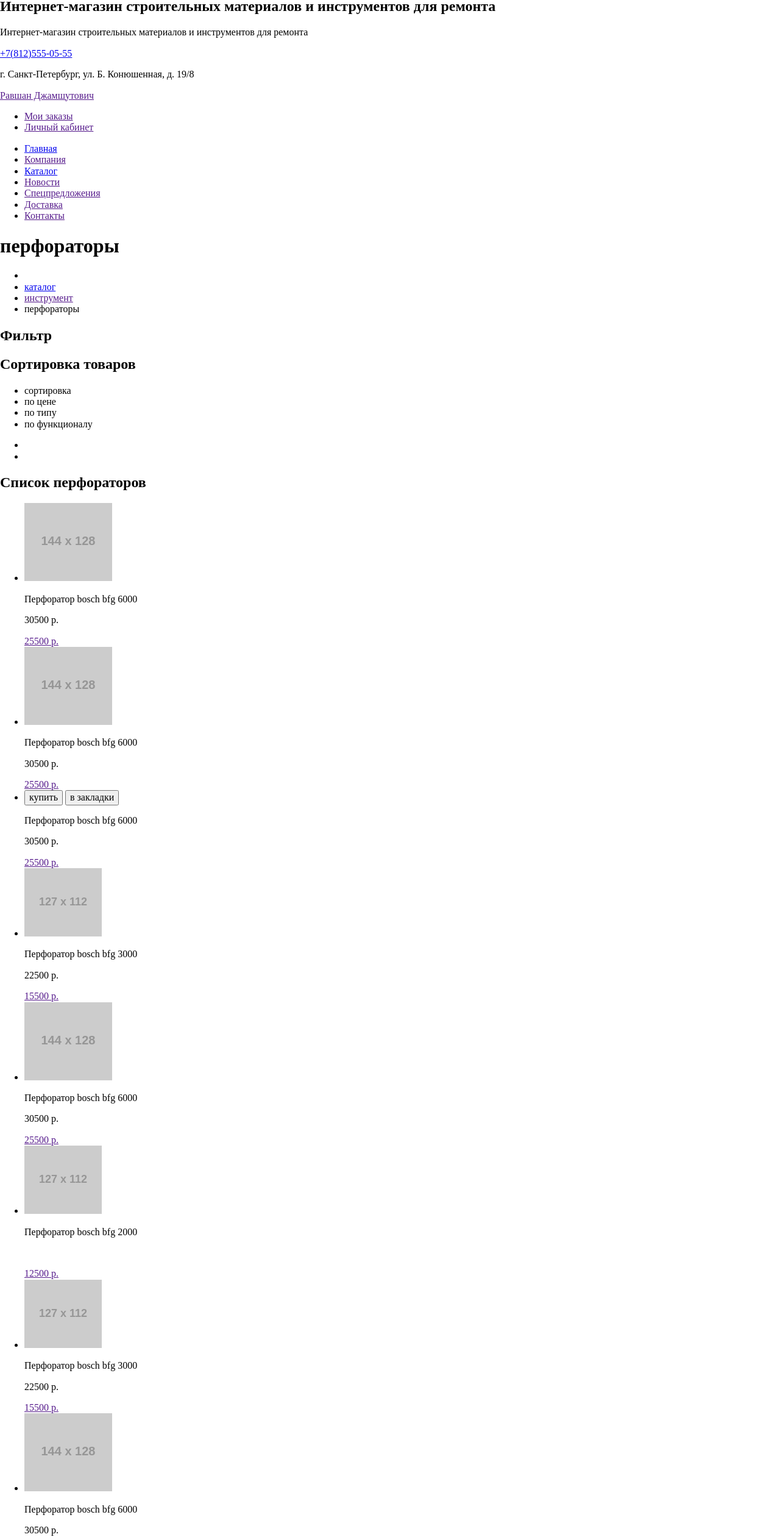
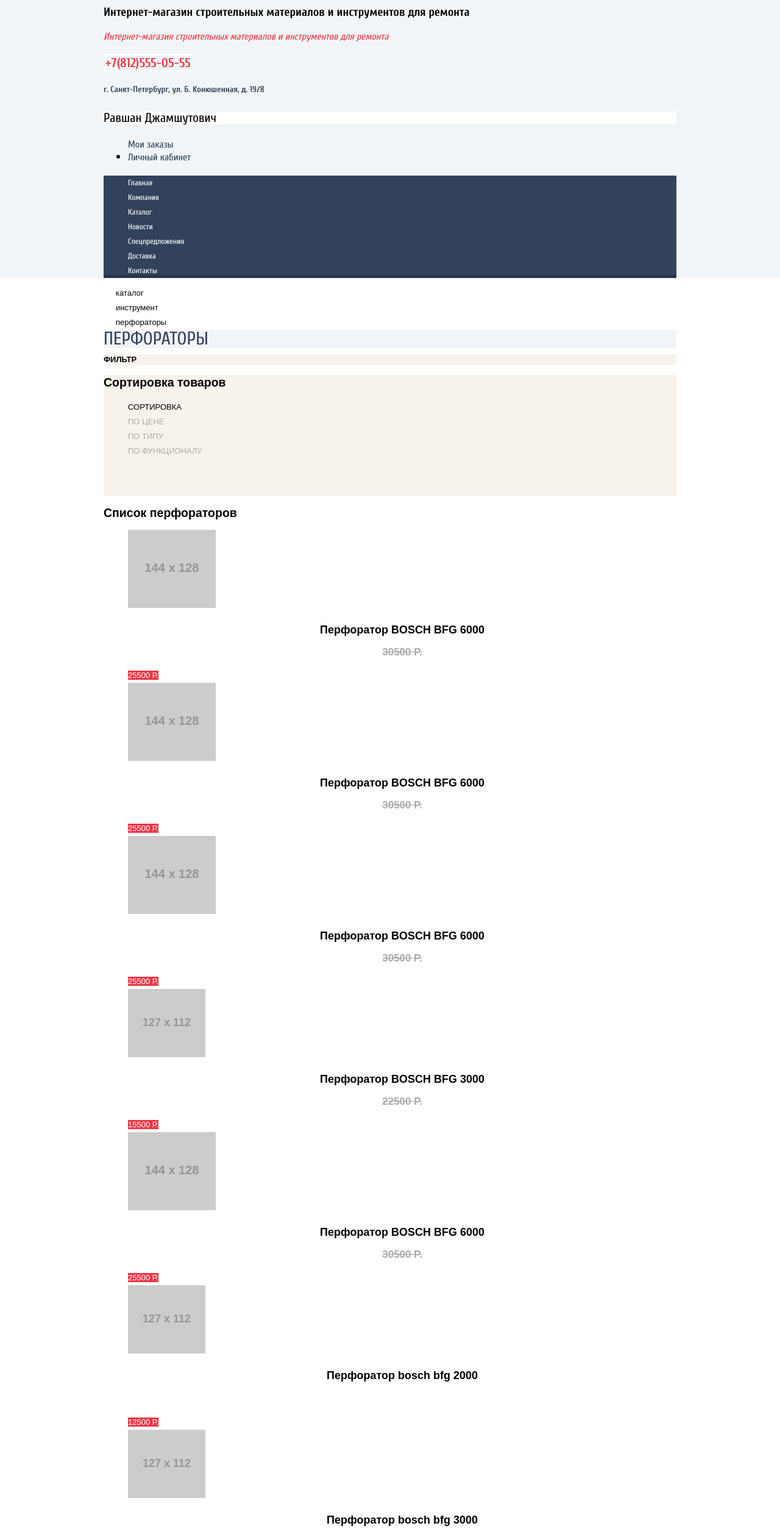
Before and after one commit to Tim1331/1464733-technomart-29, a plain HTML site: page catalog.html in a window 1280 px wide. Shown: the part 180-2701 px from the top of the page at 61% size. Drawn offline with Linux system fonts and the light colour scheme; placeholder pictures from the web are drawn by us; a web font is replaced by a local one.

Commit message:
Ьазовая стилизация catalog.html

```diff
--- a/catalog.html
+++ b/catalog.html
@@ -1,10 +1,10 @@
 <!DOCTYPE html>
-<html lang="ru">
+<html class="page" lang="ru">
   <head>
     <meta charset="utf-8">
 	<title>Техномарт</title>
 	<link rel="stylesheet" href="css/normalize.css">
-	<link rel="styleshhet" href="css/style.css">
+	<link rel="stylesheet" href="css/style.css">
   </head>
   <body class="page-body">
 	<header class="header-main">
@@ -39,8 +39,8 @@
 					<a href="" class="exit"></a>
 				</p>
 				<ul class="btn-list">
-					<li><a class="btn-item" href="">Мои заказы</a></li>
-					<li><a class="btn-item" href="">Личный кабинет</a></li>
+					<li class="btn-item"><a href="">Мои заказы</a></li>
+					<li class="btn-item"><a href="">Личный кабинет</a></li>
 				</ul>
 			</div>
 			<nav class="navigation-main">
@@ -58,7 +58,6 @@
 	  </section>
     </header>
 	<main class="page-main main-content">
-			<h1 class="container">перфораторы</h1>
 			<ul class="beard-list container">
 				<li class="beard-item">
 					<a href="index.html" class="home-icon"></a>
@@ -73,15 +72,16 @@
 					перфораторы
 				</li>
 			</ul>
+			<h1 class="heading bg container">перфораторы</h1>
 		<section class="products container">
 			<div class="filter">
 				<h2 class="title-fon">Фильтр</h2>
 				<!--Здесь будет форма фильтра-->
 			</div>
 			<div class="header-sort">
-				<h2 class="hidden"placement>Сортировка товаров</h2>
+				<h2 class="hidden placement">Сортировка товаров</h2>
 				<ul class="sort-list">
-						<li class="title-fon">сортировка</li>
+						<li class="sort-item">сортировка</li>
 						<li class="sort-item">по цене</li>
 						<li class="sort-item">по типу</li>
 						<li class="sort-item">по функционалу</li>
@@ -93,127 +93,126 @@
 			</div>
 			<div class="choise-products">
 				<h2 class="hidden placement">Список перфораторов</h2>
-				<ul class="products-list">
-					<li class="produts-item">
+				<ul class="hit-products-list">
+					<li class="hit-produts-item">
 						<img src="https://via.placeholder.com/144x128" alt="Перфоратор BOSCH BFG 6000" width="144" height="128">
-						<p>Перфоратор <span>bosch bfg 6000</span></p>
-						<p>30500 р.</p>
-						<a href="">25500 р.</a>
+						<p class="title-product">Перфоратор <span class="registr">bosch bfg 6000</span></p>
+						<p class="through">30500 р.</p>
+						<a class="button arrow-btn"href="">25500 р.</a>
 					</li>
-					<li>
+					<li class="hit-produts-item">
 						<img src="https://via.placeholder.com/144x128" alt="Перфоратор BOSCH BFG 6000" width="144" height="128">
-						<p>Перфоратор <span>bosch bfg 6000</span></p>
-						<p>30500 р.</p>
-						<a href="">25500 р.</a>
+						<p class="title-product">Перфоратор <span class="registr">bosch bfg 6000</span></p>
+						<p class="through">30500 р.</p>
+						<a class="button arrow-btn"href="">25500 р.</a>
 					</li>
-					<li>
-						<button type="button">купить</button>
-						<button type="button">в закладки</button>
-						<p>Перфоратор <span>bosch bfg 6000</span></p>
-						<p>30500 р.</p>
-						<a href="">25500 р.</a>
+					<li class="hit-produts-item">
+						<img src="https://via.placeholder.com/144x128" alt="Перфоратор BOSCH BFG 6000" width="144" height="128">
+						<p class="title-product">Перфоратор <span class="registr">bosch bfg 6000</span></p>
+						<p class="through">30500 р.</p>
+						<a class="button arrow-btn"href="">25500 р.</a>
 					</li>
-					<li>
+					<li class="hit-produts-item">
 						<img src="https://via.placeholder.com/127x112" alt="Перфоратор BOSCH BFG 3000" width="127" height="112">
-						<p>Перфоратор <span>bosch bfg 3000</span></p>
-						<p>22500 р.</p>
-						<a href="">15500 р.</a>
+						<p class="title-product">Перфоратор <span class="registr">bosch bfg 3000</span></p>
+						<p class="through">22500 р.</p>
+						<a class="button arrow-btn"href="">15500 р.</a>
 					</li>
-					<li>
+					<li class="hit-produts-item">
 						<img src="https://via.placeholder.com/144x128" alt="Перфоратор BOSCH BFG 6000" width="144" height="128">
-						<p>Перфоратор <span>bosch bfg 6000</span></p>
-						<p>30500 р.</p>
-						<a href="">25500 р.</a>
+						<p class="title-product">Перфоратор <span class="registr">bosch bfg 6000</span></p>
+						<p class="through">30500 р.</p>
+						<a class="button arrow-btn"href="">25500 р.</a>
 					</li>
-					<li>
+					<li class="hit-produts-item">
 						<img src="https://via.placeholder.com/127x112" alt="Перфоратор BOSCH BFG 2000" width="127" height="112">
-						<p>Перфоратор <span>bosch bfg 2000</span></p>
+						<p class="title-product">Перфоратор <span>bosch bfg 2000</span></p>
 						<p>&nbsp;</p>
-						<a href="">12500 р.</a>
+						<a class="button arrow-btn"href="">12500 р.</a>
 					</li>
-					<li>
+					<li class="hit-produts-item">
 						<img src="https://via.placeholder.com/127x112" alt="Перфоратор BOSCH BFG 3000" width="127" height="112">
-						<p>Перфоратор <span>bosch bfg 3000</span></p>
-						<p>22500 р.</p>
-						<a href="">15500 р.</a>
+						<p class="title-product">Перфоратор <span>bosch bfg 3000</span></p>
+						<p class="through">22500 р.</p>
+						<a class="button arrow-btn"href="">15500 р.</a>
 					</li>
-					<li>
+					<li class="hit-produts-item">
 						<img src="https://via.placeholder.com/144x128" alt="Перфоратор BOSCH BFG 6000" width="144" height="128">
-						<p>Перфоратор <span>bosch bfg 6000</span></p>
-						<p>30500 р.</p>
-						<a href="">25500 р.</a>
+						<p class="title-product">Перфоратор <span>bosch bfg 6000</span></p>
+						<p class="through">30500 р.</p>
+						<a class="button arrow-btn"href="">25500 р.</a>
 					</li>
-					<li>
+					<li class="hit-produts-item">
 						<img src="https://via.placeholder.com/127x112" alt="Перфоратор BOSCH BFG 2000" width="127" height="112">
-						<p>Перфоратор <span>bosch bfg 2000</span></p>
+						<p class="title-product">Перфоратор <span class="registr">bosch bfg 2000</span></p>
 						<p>&nbsp;</p>
-						<a href="">12500 р.</a>
+						<a class="button arrow-btn"href="">12500 р.</a>
 					</li>
 				</ul>
-				<ul>
-					<li>
+				<ul class="pagination-list">
+					<li class="pagination-item">
 						<a href="">1</a>
 					</li>
-					<li>
+					<li class="pagination-item">
 						<a>2</a>
 					</li>
-					<li>
+					<li class="pagination-item">
 						<a href="">3</a>
 					</li>
-					<li>
+					<li class="pagination-item">
 						<a href="">следующая</a>
 					</li>
 				</ul>
 				</div>
 			</section>
-			<section>
-				<h2>пара слов о перфораторах</h2>
-				<p>
+			<section class="info">
+				<h2 class=" heading-black container">пара слов о перфораторах</h2>
+				<p class="container">
 				Перфоратор — универсальный строительный инструмент. Предназначен для сверления и долбления отверстий в кирпиче, бетоне и камне.
 				Существуют электромеханические и пневматические перфораторы. Современные модели могут выполнять функции дрели, шуруповерта и отбойного молотка.
 				В ассортиментном ряду есть выбор «трехрежимников»: в одном устройстве будут совмещены отбойный молоток и ударная дрель.
 				</p>
 			</section>
 	</main>
-	<footer>
-		<section>
-			<div>
-				<h2>ТЕХНОМАРТ</h2>
-				<a href="">техномарт</a>
+	<footer class="page-footer footer-main">
+		<section class="footer-top">
+			<div class="container">
+				<h2 class="hidden placement">ТЕХНОМАРТ</h2>
+				<a class="footer-logo" href=""><img src="" alt="ТЕХНОМАРТ" width="220" height="68"></a>
 				<p>г. Санкт-Петербург, ул. Б. Конюшенная, д. 19/8 +7 (812) 555-05-55</p>
-				<nav>
-					<ul>
-						<li><a href="">Компания</a></li>
-						<li><a href="">Новости</a></li>
-						<li><a href="">Каталог</a></li>
-						<li><a href="">Доставка</a></li>
-						<li><a href="">Контакты</a></li>
+				<div class="footer-navigation">
+					<ul class="footer-navigation-top-list">
+						<li class="footer-navigation-top-item"><a href="">Компания</a></li>
+						<li class="footer-navigation-top-item"><a href="">Новости</a></li>
+						<li class="footer-navigation-top-item"><a href="">Каталог</a></li>
+						<li class="footer-navigation-top-item"><a href="">Доставка</a></li>
+						<li class="footer-navigation-top-item"><a href="">Контакты</a></li>
 					</ul>
-					<ul>
-						<li><a href="">Материалы</a></li>
-						<li><a href="">Техника</a></li>
-						<li><a href="">Инструмент</a></li>
-						<li><a href="">Спецпредложения</a></li>
+					<ul class="footer-navigation-bottom-list">
+						<li class="footer-navigation-bottom-item"><a href="">Материалы</a></li>
+						<li class="footer-navigation-bottom-item"><a href="">Техника</a></li>
+						<li class="footer-navigation-bottom-item"><a href="">Инструмент</a></li>
+						<li class="footer-navigation-bottom-item"><a href="">Спецпредложения</a></li>
 					</ul>
-				</nav>
+				</div>
 			</div>
 		</section>
-		<section>
-			<div>
-				<h2>Компания &laquo;Техномарт&raquo;</h2>
+		<section class="footer-bottom">
+			<div class="container">
+				<h2 class="hidden placement">Компания &laquo;Техномарт&raquo;</h2>
 				<p>&copy; 2010–2019 Компания &laquo;Техномарт&raquo; Все права защищены</p>
-				<p>
+				<p class="footer-bottom-icon">
 					<a href="">Вконтакте</a>
 					<a href="">Фейсбук</a>
 					<a href="">Инстаграм</a>
 				</p>
 				<p>
 					Обратная связь:
-					<a href="mailto:mail@htmlacademy.ru">mail@htmlacademy.ru</a>
+					<a class="color-brulle" href="mailto:mail@htmlacademy.ru">mail@htmlacademy.ru</a>
 				</p>
 				<p>
 					Разработано -
-					<a href="https://htmlacademy.ru/intensive/htmlcss">htmlacademy.ru</a>
+					<a class="color-brulle" href="https://htmlacademy.ru/intensive/htmlcss">htmlacademy.ru</a>
 				</p>
 			</div>
 		</section>
--- a/css/style.css
+++ b/css/style.css
@@ -89,7 +89,8 @@
        --basic-product-border: #EAEAEA;
        --basic-footer-adress: #F3F7F9;
        --basic-hover-delivery: #405069;
-
+       --basic-section-fon: rgba(0, 0, 0, 0.0001);
+       --basic-linen: #F7F3EC;
   }
 /* Global*/
 body {
@@ -98,7 +99,7 @@ body {
      padding: 0;
      font-size: 13px;
      line-height: 24px;
-     font-family: 'PT Sans', Verdana, sans-serif;
+     font-family: 'PT Sans', Arial, sans-serif;
      font-style: normal;
      font-weight: normal;
      color: var(--basic-black);
@@ -350,6 +351,7 @@ color: var(--basic-through);
 }
 .registr {
      text-transform: uppercase;
+     font-family: 'PT Sans', Arial, sans-serif;
 }
 
 .arrow-btn {
@@ -515,3 +517,91 @@ text-transform: uppercase;
 .color-brulle {
      color: var(--basic-brulee);
 }
+
+/*------------------------------------------------------------------------------------------------*/
+/*------------------------------------------------------------------------------------------------*/
+                                    /* Стили для catalog.html*/
+/*------------------------------------------------------------------------------------------------*/
+/*------------------------------------------------------------------------------------------------*/
+
+/*----------------------------------Cтили для .header-bootom--------------------------------------*/
+
+.block-btn-bottom p {
+     background-color: var(--basic-white);
+}
+
+.user {
+     color: var(--basic-black);
+     font-size: 21px;
+     line-height: 21px;
+     text-align: center;
+}
+
+.btn-list li:first-child {
+     list-style-type: none;
+}
+.btn-item a {
+     color: var(--basic-deep-blue);
+     font-size: 16px;
+     line-height: 18px;
+}
+
+/*----------------------------------Cтили для .main--------------------------------------*/
+
+.bg {
+     background-color: var(--basic-white-blue);
+}
+
+.beard-list {
+     list-style-type: none;
+}
+.beard-item a {
+     font-size: 13px;
+     line-height: 18px;
+     color: var(--basic-black);
+     text-transform: var(--basic-black);
+}
+/*--------------------------------------------------------------------------------------*/
+.title-fon {
+     background-color: var(--basic-linen);
+     text-transform: uppercase;
+     color: var(--basic-black-);
+     font-size: 13px;
+     line-height: 18px;
+}
+/*--------------------------------------------------------------------------------------*/
+.header-sort {
+     background-color: var(--basic-linen);
+}
+.sort-list {
+     list-style-type: none;
+     /*background-repeat-x background-position* черта красные точки*/
+}
+.sort-list li:first-child {
+     color: var(--basic-black);
+     text-transform: uppercase;
+     opacity: 1;
+}
+.sort-list li {
+     opacity: 0.3;
+     text-transform: uppercase;
+}
+.icon-list {
+     list-style-type: none;
+}
+/*---------------------------------------------------------------------------------------*/
+.choise-products {
+     background-color: transparent;
+}
+/*---------------------------------------------------------------------------------------*/
+.pagination-list {
+   list-style-type: none;
+}
+.pagination-list li {
+     font-size: 13px;
+     line-height: 18px;
+     text-align: center;
+}
+.pagination-list a {
+     color: var(--basic-black);
+}
```
